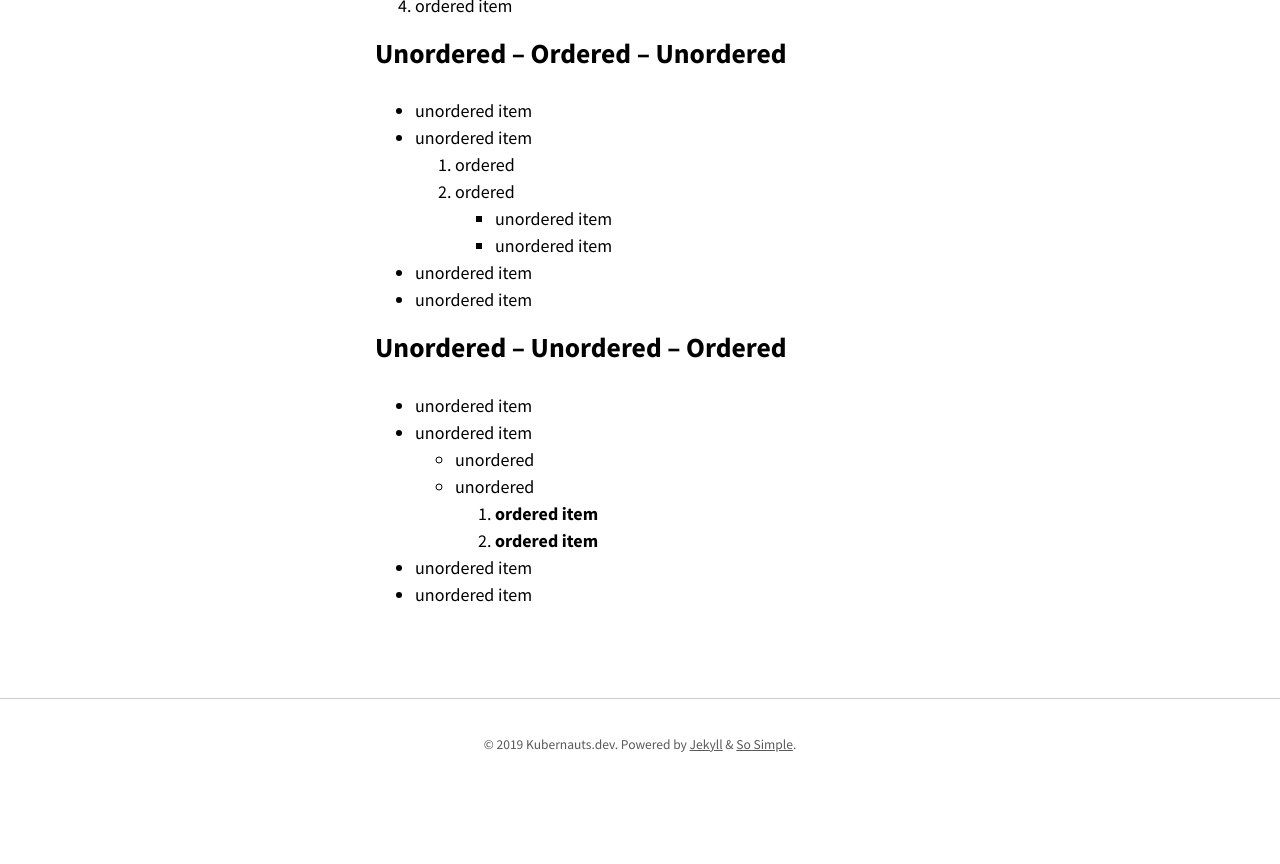
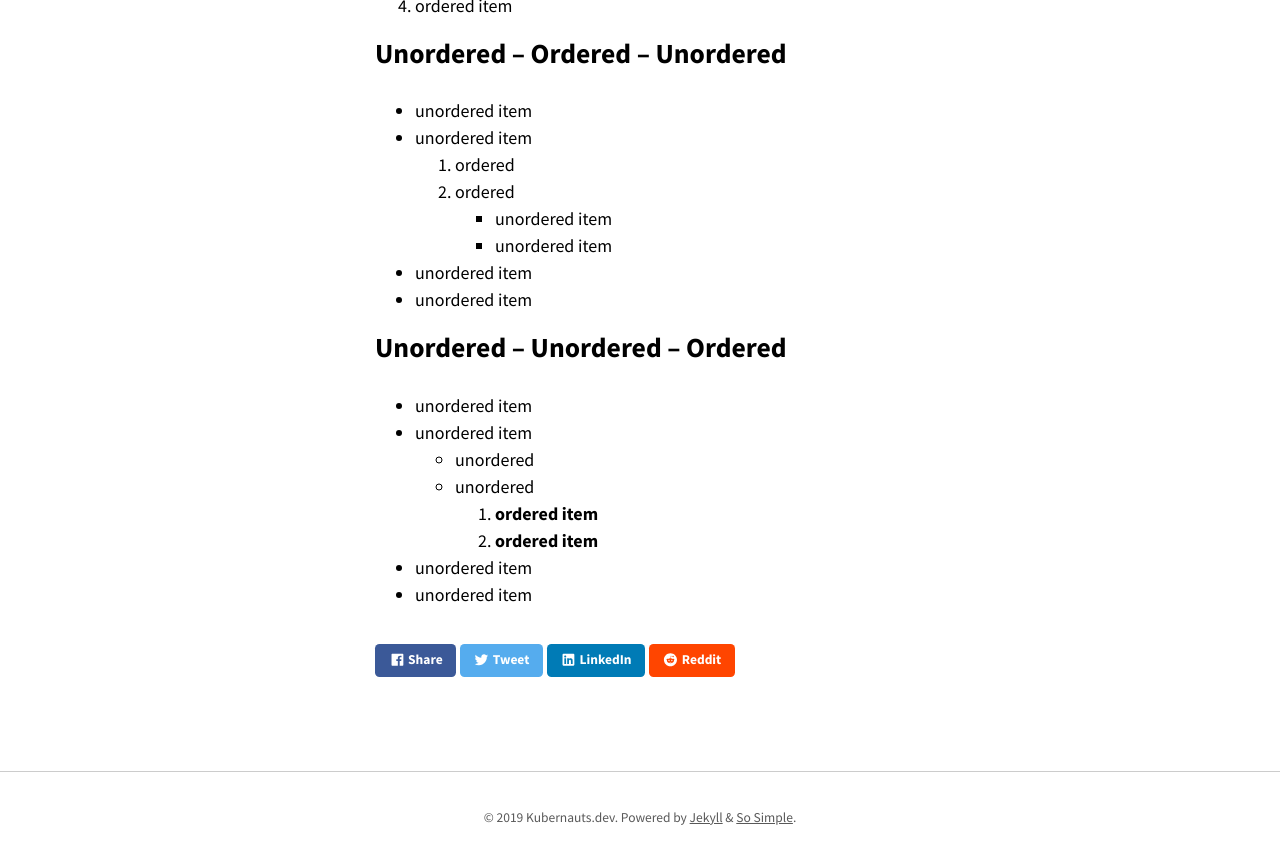
Before and after one commit to kubernauts-dev/kubernauts-dev.github.io, a Jekyll site: the page built from _posts/2018-03-30-test-post.md, in a window 1280 px wide and 900 px high, scrolled down 1100 px. Shown: the top 864 px of the window. Built offline with Jekyll 4.4.1, drawn with Linux system fonts in a browser that asks for light colours; nearby versions of some CDN libraries; our own code applies the rules of GitHub Pages for plain Markdown files; comment, search, counter and statistics services are not loaded; before the commit the page ends 1927 px from its top, so only the background shows below that; part of the change alters nothing that is shown.

Commit message:
Update _config.yml

```diff
--- a/_config.yml
+++ b/_config.yml
@@ -18,6 +18,25 @@ google_fonts:
   - name: "Lora"
     weights: "400,400i,700,700i"
 
+# Front Matter Defaults
+defaults:
+  # Post defaults
+  - scope:
+      path: "_posts"
+      type: posts
+    values:
+      layout: post
+      comments: true
+      share: true
+  # Recipe defaults
+  - scope:
+      path: "_recipes"
+      type: recipes
+    values:
+      layout: post
+      comments: true
+      share: true
+
 plugins:
   - jekyll-seo-tag
   - jekyll-sitemap
```
